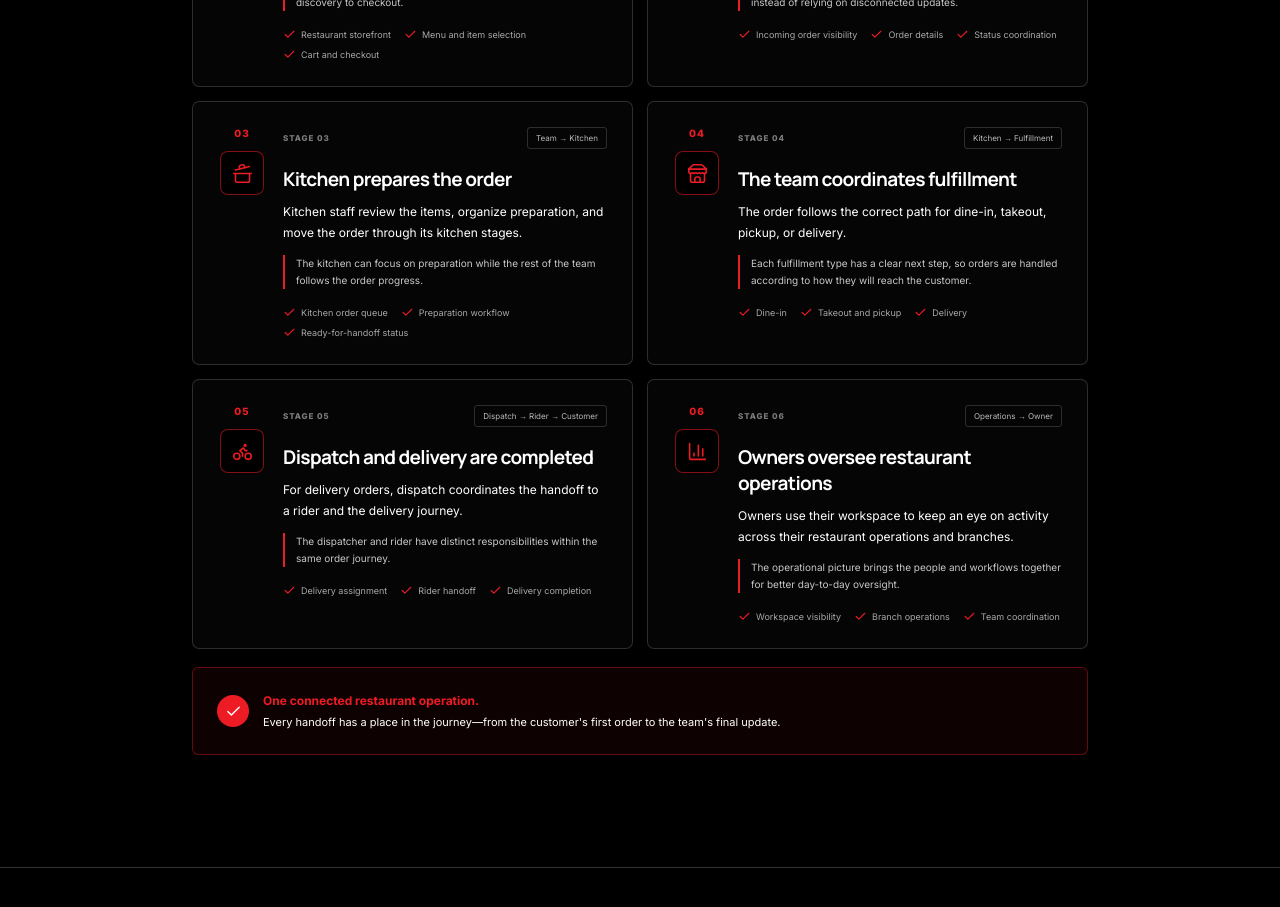
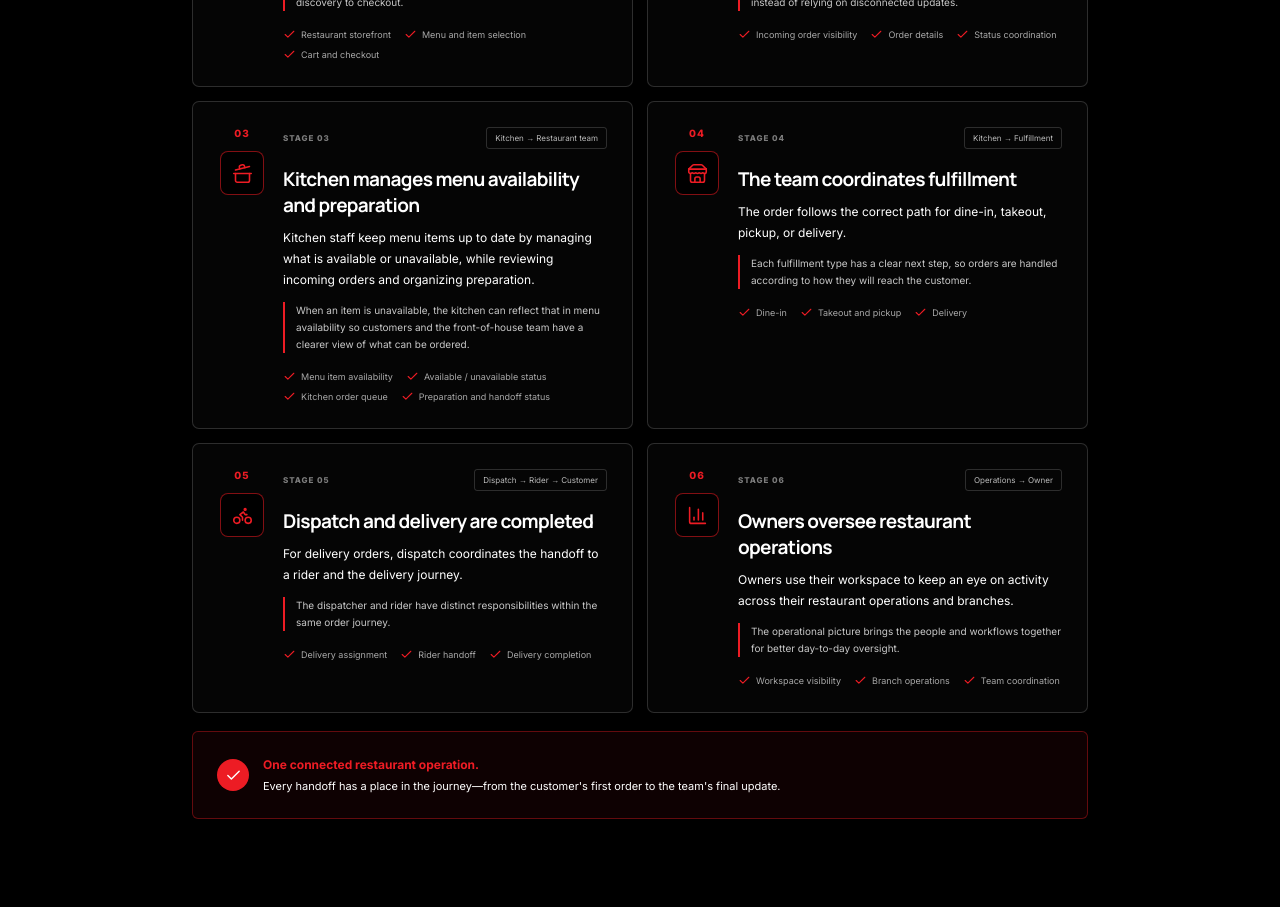
Before and after one commit to Jrnotjunior/web2table.io, a React (Vite) app: page / in a window 1280 px wide. Shown: the part 4000-4907 px from the top of the page. Built offline with nearby package versions, Linux system fonts and the light colour scheme.

Commit message:
Include kitchen menu availability management in workflow

```diff
--- a/src/content/workflow.ts
+++ b/src/content/workflow.ts
@@ -29,11 +29,11 @@ export const workflowSteps = [
   {
     number: '03',
     icon: CookingPot,
-    title: 'Kitchen prepares the order',
-    description: 'Kitchen staff review the items, organize preparation, and move the order through its kitchen stages.',
-    detail: 'The kitchen can focus on preparation while the rest of the team follows the order progress.',
-    handoff: 'Team → Kitchen',
-    points: ['Kitchen order queue', 'Preparation workflow', 'Ready-for-handoff status'],
+    title: 'Kitchen manages menu availability and preparation',
+    description: 'Kitchen staff keep menu items up to date by managing what is available or unavailable, while reviewing incoming orders and organizing preparation.',
+    detail: 'When an item is unavailable, the kitchen can reflect that in menu availability so customers and the front-of-house team have a clearer view of what can be ordered.',
+    handoff: 'Kitchen → Restaurant team',
+    points: ['Menu item availability', 'Available / unavailable status', 'Kitchen order queue', 'Preparation and handoff status'],
   },
   {
     number: '04',
```
